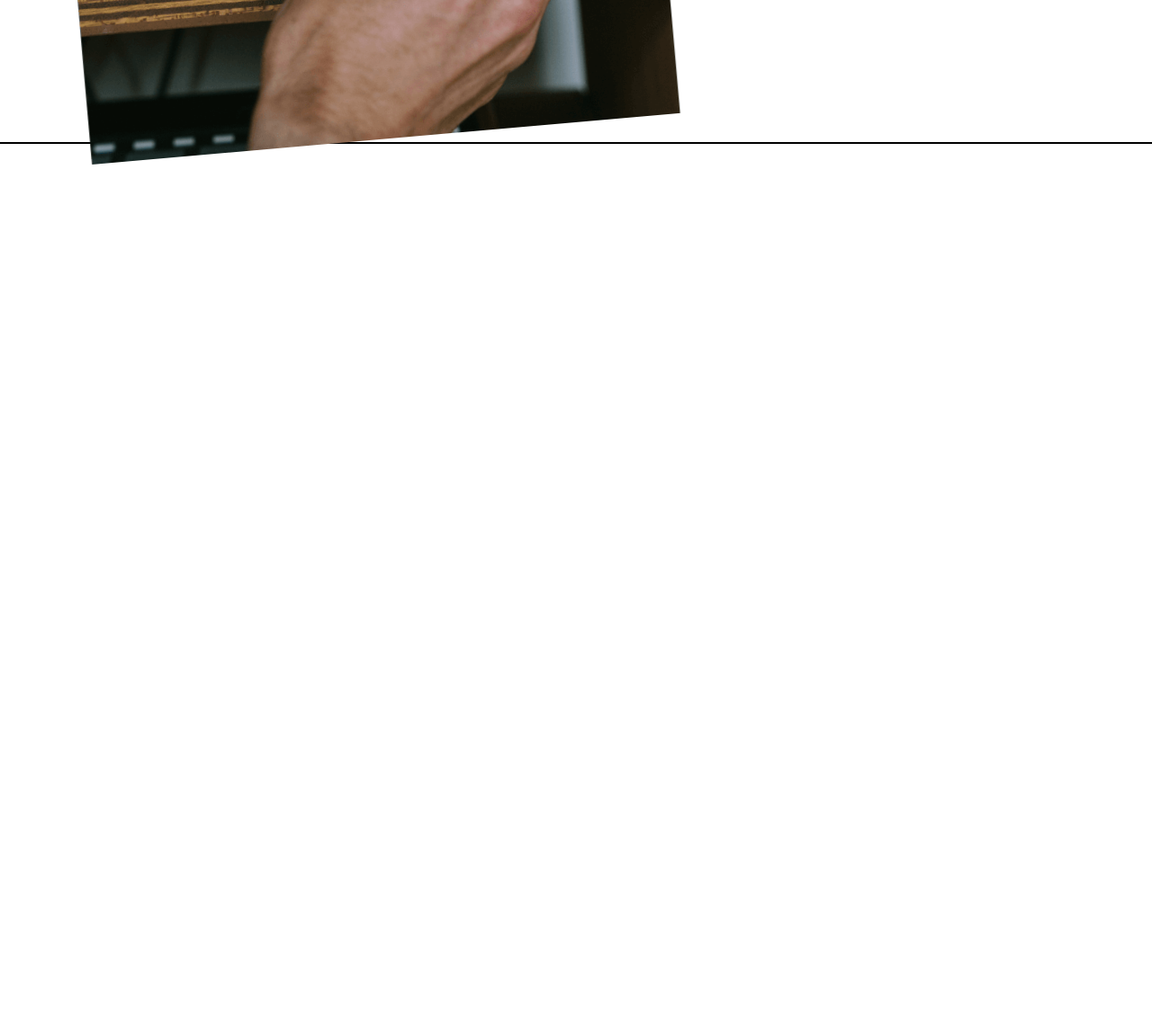
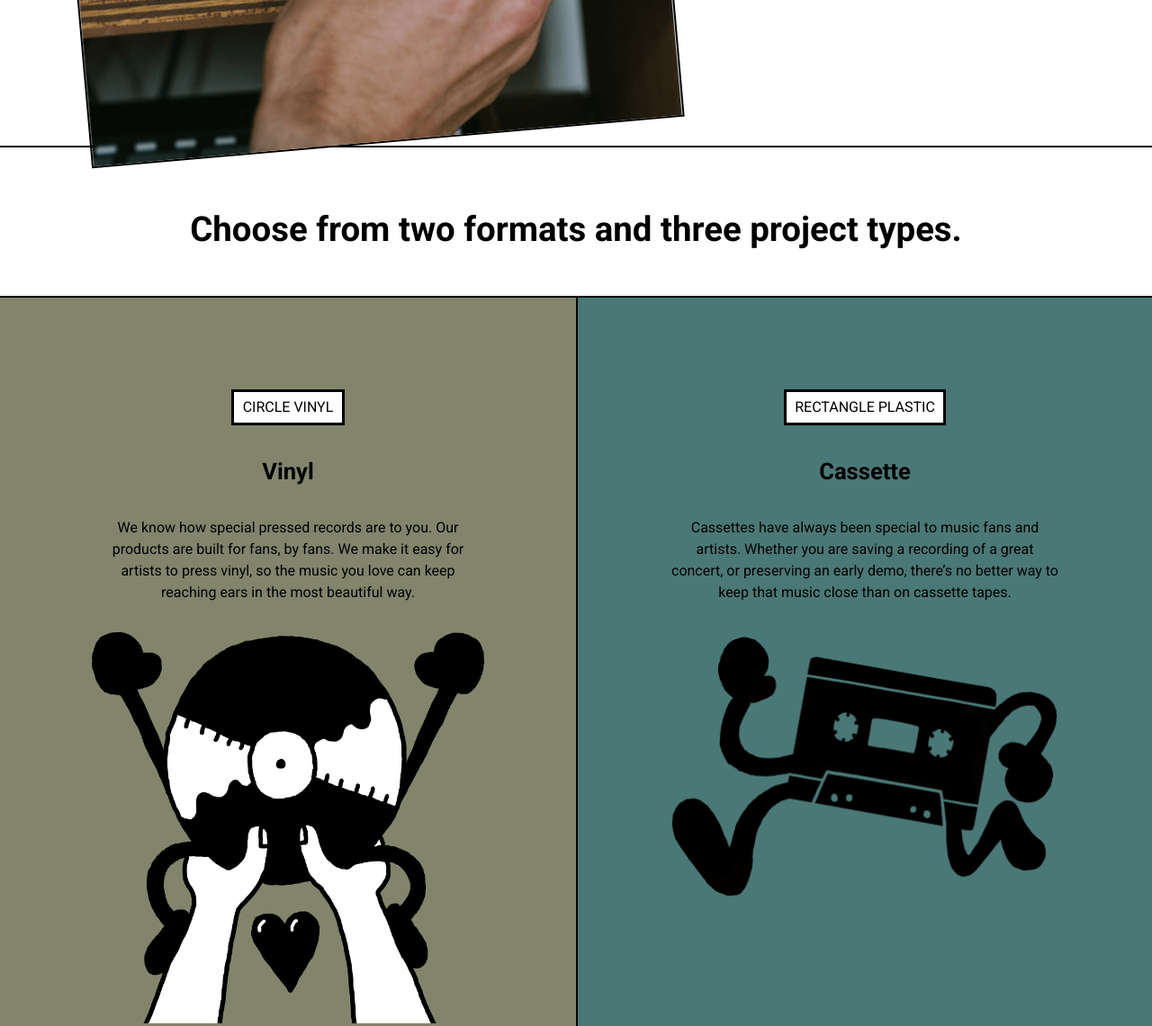
Before and after one commit to itzaur/qrates-project, a website built with webpack: page src/index.html in a window 1280 px wide. Shown: the part 1426-2567 px from the top of the page at 90% size. Before the commit the page ends 1714 px from the top, so only its background shows below. Built offline with nearby package versions, Linux system fonts and the light colour scheme.

Commit message:
Add choose section

```diff
--- a/src/index.html
+++ b/src/index.html
@@ -103,7 +103,7 @@
 
     <section class="about">
       <div class="about__text">
-        <h3 class="uppercase fs-120">Why qrates</h3>
+        <h3 class="uppercase fs-120 border-el">Why qrates</h3>
         <h1 class="fs-300">
           Music in your hands. <br />
           Without the <span>barriers.</span>
@@ -113,7 +113,6 @@
           and you keep up to 85% of profits.<i class="bx bx-down-arrow-alt"></i>
         </p>
       </div>
-      <!-- <div class="about__pictures"> -->
       <figure class="about__img about__img--1">
         <img src="images/top_section_image_1.png" alt="img1" />
       </figure>
@@ -123,7 +122,41 @@
       <figure class="about__svg">
         <img src="images/paid_to_artists.svg" alt="img3" />
       </figure>
-      <!-- </div> -->
+    </section>
+    <section class="choose">
+      <h2 class="choose__title fs-250">
+        Choose from two formats and three project types.
+      </h2>
+      <div class="choose__container">
+        <div class="choose__box">
+          <h3 class="uppercase fs-120 border-el">CIRCLE VINYL</h3>
+          <h2 class="fs-160">Vinyl</h2>
+          <p class="fs-120">
+            We know how special pressed records are to you. Our products are
+            built for fans, by fans. We make it easy for artists to press vinyl,
+            so the music you love can keep reaching ears in the most beautiful
+            way.
+          </p>
+          <picture>
+            <source type="image/png" srcset="images/vinyl-love.png 600vw" />
+            <img src="images/vinyl-love.png" alt="vinyl" />
+          </picture>
+        </div>
+        <div class="choose__box">
+          <h3 class="uppercase fs-120 border-el">RECTANGLE PLASTIC</h3>
+          <h2 class="fs-160">Cassette</h2>
+          <p class="fs-120">
+            Cassettes have always been special to music fans and artists.
+            Whether you are saving a recording of a great concert, or preserving
+            an early demo, there’s no better way to keep that music close than
+            on cassette tapes.
+          </p>
+          <picture>
+            <source type="image/png" srcset="cassette-run.png 600vw" />
+            <img src="images/cassette-run.png" alt="cassette" />
+          </picture>
+        </div>
+      </div>
     </section>
 
     <div class="cursor"></div>
--- a/src/styles/_about.scss
+++ b/src/styles/_about.scss
@@ -74,13 +74,6 @@
       }
     }
 
-    & h3 {
-      display: inline-block;
-      padding: 0.3em 0.6em;
-      font-weight: 400;
-      border: solid var(--clr-text);
-    }
-
     & h1 span {
       position: relative;
       display: inline-block;
@@ -101,6 +94,10 @@
   }
 
   &__img {
+    & img {
+      border: 2px solid;
+    }
+
     &--1 {
       grid-area: img1;
 
@@ -143,3 +140,11 @@
     }
   }
 }
+
+.border-el {
+  display: inline-block;
+  padding: 0.3em 0.6em;
+  font-weight: 400;
+  border: solid var(--clr-text);
+  background-color: var(--clr-bg);
+}
--- /dev/null
+++ b/src/styles/_layout.scss
@@ -0,0 +1,75 @@
+.choose {
+  @include respond-to("900->") {
+    margin-top: -7rem;
+  }
+
+  &__title {
+    text-align: center;
+    padding: clamp(2rem, 4vw, 5rem);
+    line-height: 1.2;
+  }
+
+  &__container {
+    --gap: 0;
+    @include flex(null, center, stretch);
+    flex-wrap: wrap;
+    border-block: 0;
+
+    @include respond-to("900->") {
+      border-block: 2px solid;
+    }
+
+    & > * + * {
+      border-left: 0;
+
+      @include respond-to("900->") {
+        border-left: 2px solid;
+      }
+    }
+
+    & > * {
+      flex-basis: 100%;
+
+      @include respond-to("900->") {
+        flex-basis: 50%;
+      }
+    }
+  }
+
+  &__box {
+    @include flex(column, flex-start, center);
+    background-color: var(--clr-gray);
+    padding: 8vw;
+    text-align: center;
+
+    &:last-child {
+      background-color: var(--clr-cassette);
+    }
+
+    & > * + * {
+      padding-top: 1rem;
+
+      @include respond-to("900->") {
+        padding-top: 2rem;
+      }
+    }
+
+    & h3 {
+      width: fit-content;
+    }
+
+    & picture {
+      order: -1;
+      max-width: 70%;
+      padding-bottom: 2rem;
+
+      @include respond-to("900->") {
+        & {
+          max-width: 100%;
+          order: 0;
+          padding-bottom: 0;
+        }
+      }
+    }
+  }
+}
--- a/src/styles/_typography.scss
+++ b/src/styles/_typography.scss
@@ -1,5 +1,9 @@
 .fs-300 {
   font-size: var(--fs-300);
+}
+
+.fs-250 {
+  font-size: var(--fs-250);
 }
 
 .fs-160 {
--- a/src/styles/_variables.scss
+++ b/src/styles/_variables.scss
@@ -4,8 +4,10 @@
   --clr-gray: hsl(65, 10%, 47%);
   --clr-bg: hsl(0, 0%, 100%);
   --clr-text: hsl(0, 0%, 0%);
+  --clr-cassette: hsl(177, 24%, 38%);
 
   --fs-300: 3rem;
+  --fs-250: clamp(1.2rem, 3vw, 2.5rem);
   --fs-160: 1.6rem;
   --fs-140: clamp(0.8rem, 1.4vw, 1.4rem);
   --fs-120: clamp(0.8rem, 2vw, 1rem);
--- a/src/styles/index.scss
+++ b/src/styles/index.scss
@@ -8,3 +8,4 @@
 @import "typography";
 @import "menu";
 @import "about";
+@import "layout";
```
Also changed, not shown: src/images/cassette-run.png (added), src/images/vinyl-love.png (added).
